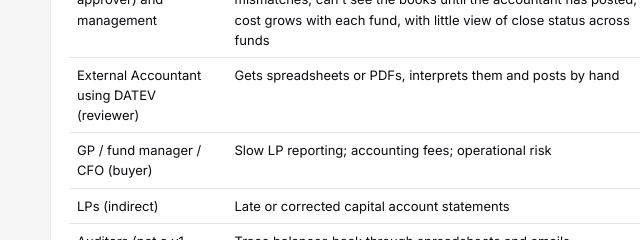
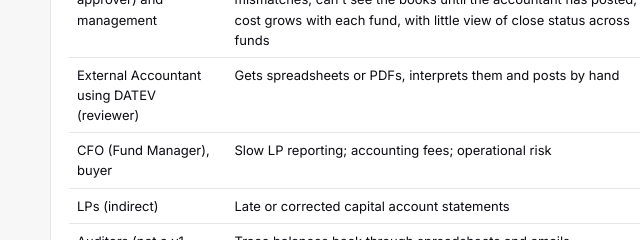
Before and after one commit to hashir107/shadow-ledger-mvp, a plain HTML site: page submission.html in a window 1280 px wide. Shown: the part 1960-2200 px from the top of the page, 66-706 px from the left. Drawn offline with Linux system fonts and the light colour scheme.

Commit message:
Rename buyer persona to CFO (Fund Manager)
Co-Authored-By: Claude Opus 5.5 <noreply@anthropic.com>
Claude-Session: https://claude.ai/code/session_01ELY2WSD1hFA5qSy6MsPQwP

```diff
--- a/submission.html
+++ b/submission.html
@@ -115,7 +115,7 @@
             <tbody>
               <tr><td>Fund Admin (user &amp; approver) and management</td><td>Re-key events into spreadsheets for the accountant and chase mismatches; can't see the books until the accountant has posted; cost grows with each fund, with little view of close status across funds</td><td>Entries are generated automatically and Fund Admin handle only exceptions; reviews and approves in one place and trusts the numbers; lower cost to serve, with one view of close progress and errors</td></tr>
               <tr><td>External Accountant using DATEV (reviewer)</td><td>Gets spreadsheets or PDFs, interprets them and posts by hand</td><td>A balanced import file in their own chart of accounts, traceable to source</td></tr>
-              <tr><td>GP / fund manager / CFO (buyer)</td><td>Slow LP reporting; accounting fees; operational risk</td><td>A faster, cheaper, lower-risk close; credible numbers for LPs</td></tr>
+              <tr><td>CFO (Fund Manager), buyer</td><td>Slow LP reporting; accounting fees; operational risk</td><td>A faster, cheaper, lower-risk close; credible numbers for LPs</td></tr>
               <tr><td>LPs (indirect)</td><td>Late or corrected capital account statements</td><td>Correct statements on time; confidence in the manager</td></tr>
               <tr><td>Auditors (not a v1 user)</td><td>Trace balances back through spreadsheets and emails</td><td>Every entry traceable to source, rule and approver; no silent edits</td></tr>
               <tr><td>Regulators, e.g. BaFin (not a v1 user)</td><td>Expect proper bookkeeping, retention and accurate reporting (rules to confirm with Legal)</td><td>Complete, unaltered, retained records that tie to reports</td></tr>
```
